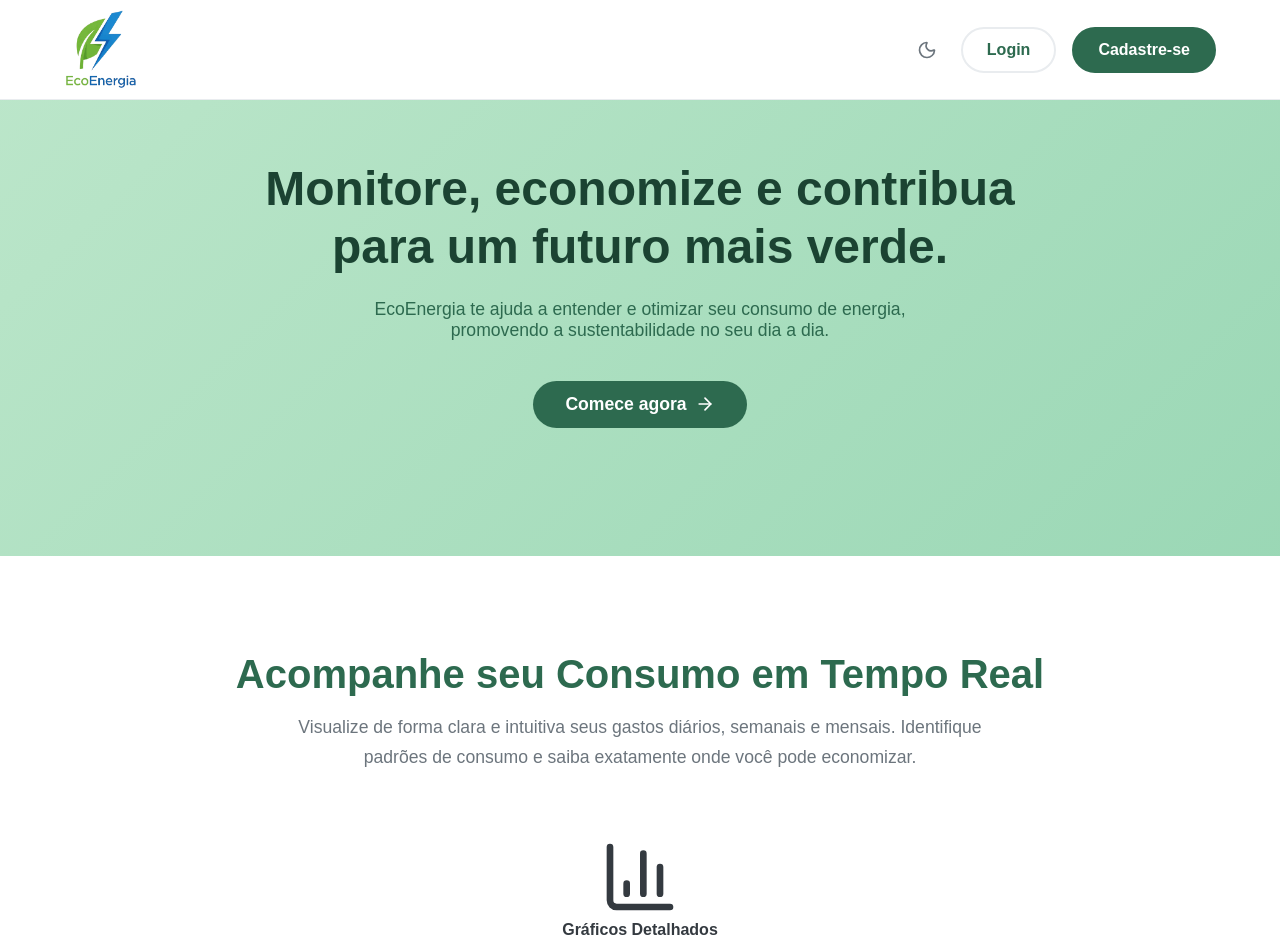
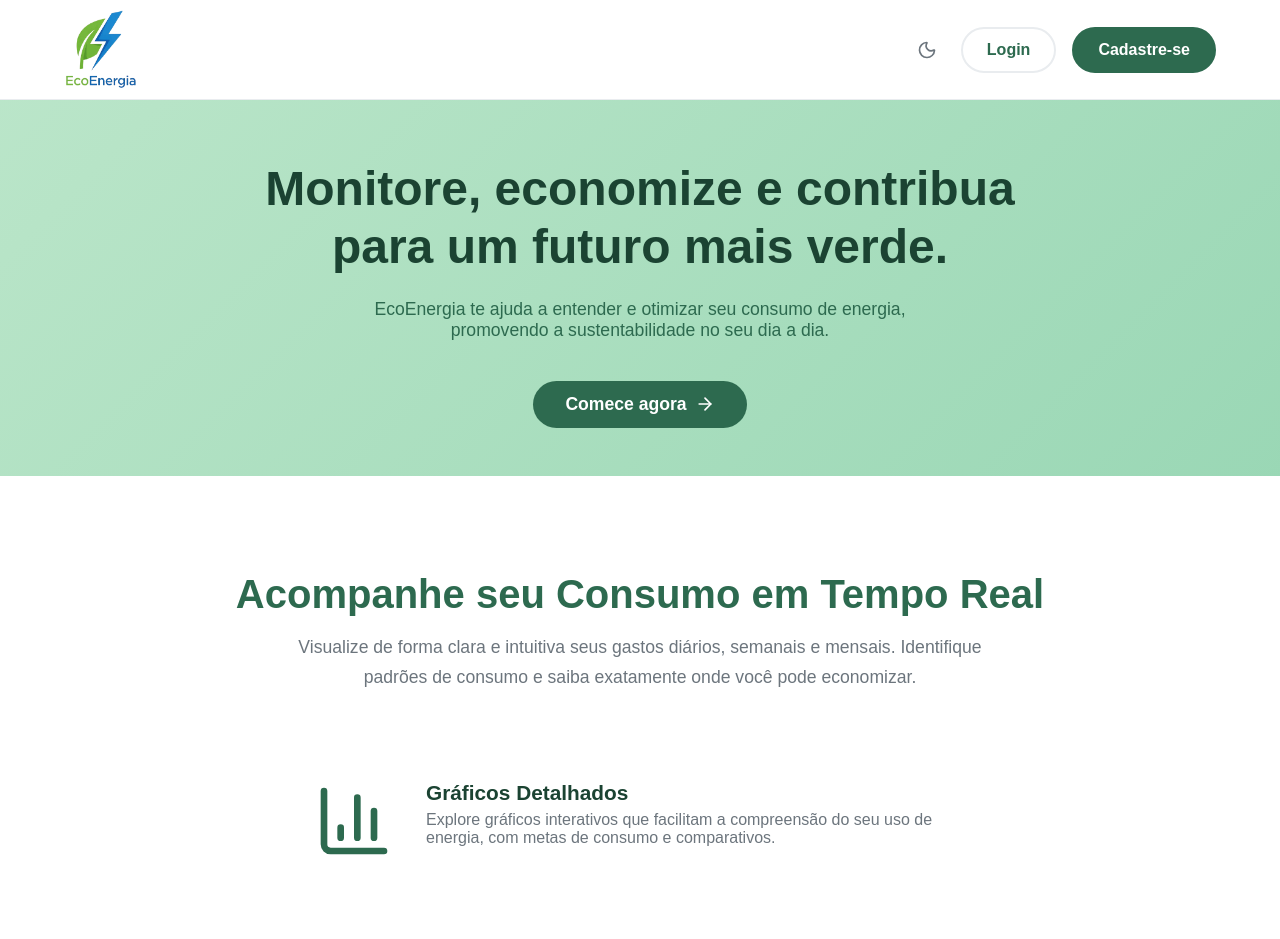
Before and after one commit to vfaels/ecoenergia-app, a React (Vite) app: page / in a window 1280 px wide. Shown: the top 939 px of the page. Built offline with nearby package versions, Linux system fonts and the light colour scheme.

Commit message:
refactor: remover comentários desnecessários e ajustar estilos na LandingPage

```diff
--- a/src/pages/LandingPage.tsx
+++ b/src/pages/LandingPage.tsx
@@ -7,7 +7,6 @@ import { BarChart3, Bot, Lightbulb, ArrowRight, History, Settings } from 'lucide
 import { PublicHeader } from '../components/common/PublicHeader';
 import { useAuth } from '../contexts/authContext';
 
-// Animação sutil para o background
 const gradientAnimation = keyframes`
   0% { background-position: 0% 50%; }
   50% { background-position: 100% 50%; }
@@ -18,8 +17,8 @@ const gradientAnimation = keyframes`
 
 const PageWrapper = styled.div`
   font-family: 'Poppins', sans-serif;
-  background-color: ${({ theme }) => theme.body}; /* Usa a cor do tema */
-  color: ${({ theme }) => theme.text}; /* Usa a cor do tema */
+  background-color: ${({ theme }) => theme.body};
+  color: ${({ theme }) => theme.text};
 `;
 
 const HeroSection = styled.section`
@@ -27,9 +26,8 @@ const HeroSection = styled.section`
   flex-direction: column;
   align-items: center;
   text-align: center;
-  padding: 8rem 2rem;
+  padding: 3rem 2rem;
   padding-top: 10rem;
-  /* O fundo agora se adapta ao tema */
   background: ${({ theme }) => theme.theme === 'light'
     ? 'linear-gradient(135deg, #d8f3dc, #b7e4c7, #95d5b2)'
     : 'linear-gradient(135deg, #1b4332, #2d6a4f, #40916c)'};
@@ -41,7 +39,6 @@ const HeroSection = styled.section`
     font-size: 3rem;
     font-weight: 800;
     line-height: 1.2;
-    /* A cor do texto principal se adapta ao tema */
     color: ${({ theme }) => theme.theme === 'light' ? '#1b4332' : '#FFFFFF'};
     max-width: 800px;
     margin-bottom: 1.5rem;
@@ -57,8 +54,8 @@ const HeroSection = styled.section`
 `;
 
 const PrimaryCallToAction = styled(Link)`
-  background-color: ${({ theme }) => theme.primary}; /* Usa a cor do tema */
-  color: #FFFFFF; /* Branco funciona bem em ambos os temas */
+  background-color: ${({ theme }) => theme.primary};
+  color: #FFFFFF;
   padding: 0.8rem 2rem;
   border-radius: 50px;
   text-decoration: none;
@@ -70,7 +67,7 @@ const PrimaryCallToAction = styled(Link)`
   transition: background-color 0.3s ease, transform 0.3s ease;
 
   &:hover {
-    background-color: ${({ theme }) => theme.primaryHover}; /* Usa a cor do tema */
+    background-color: ${({ theme }) => theme.primaryHover};
     transform: translateY(-2px);
   }
 `;
@@ -79,19 +76,19 @@ const Section = styled.section`
   padding: 6rem 5%;
   text-align: center;
   position: relative;
-  background-color: ${({ theme, color }) => color || theme.body}; /* Usa a cor do tema */
+  background-color: ${({ theme, color }) => color || theme.body};
   transition: background-color 0.3s ease;
 
   h3 {
     font-size: 2.5rem;
     font-weight: 700;
-    color: ${({ theme }) => theme.primary}; /* Usa a cor do tema */
+    color: ${({ theme }) => theme.primary};
     margin-bottom: 1rem;
   }
 
   p.section-description {
     font-size: 1.1rem;
-    color: ${({ theme }) => theme.textSecondary}; /* Usa a cor do tema */
+    color: ${({ theme }) => theme.textSecondary};
     line-height: 1.7;
     max-width: 700px;
     margin: 0 auto 4rem auto;
@@ -115,25 +112,60 @@ const ShapeDivider = styled.div`
   }
 
   .shape-fill {
-    fill: ${({ color }) => color}; /* Usa a cor da prop para a transição */
+    fill: ${({ color }) => color};
     transition: fill 0.3s ease;
   }
 `;
 
 const FeatureList = styled.div`
-  /* ... (código sem alterações) ... */
+display: flex;
+flex-direction: column;
+gap: 2rem;
+align-items: center;
+margin: 0 auto 2rem auto;
+width: 100%;
+max-width: 900px;
 `;
 
 const FeatureItem = styled.div`
-  /* A estilização interna já usava variáveis de tema, então está correta */
-  /* ... (código sem alterações) ... */
+  display: flex;
+  align-items: flex-start;
+  gap: 2rem;
+  justify-content: center;
+  margin: 0 auto 2.5rem auto;
+  max-width: 700px;
+  padding: 1.5rem;
+
+
+  svg {
+    flex-shrink: 0;
+    color: ${({ theme }) => theme.primary};
+    transition: color 0.3s ease;
+  }
+
+  .text-content {
+    text-align: left;
+
+    h4 {
+      font-size: 1.3rem;
+      font-weight: 700;
+      margin-bottom: 0.4rem;
+      color: ${({ theme }) => theme.theme === 'light' ? '#1b4332' : '#fff'};
+    }
+
+    p {
+      font-size: 1rem;
+      color: ${({ theme }) => theme.textSecondary};
+      margin: 0;
+    }
+  }
 `;
 
 const Footer = styled.footer`
   padding: 3rem 5%;
   text-align: center;
-  background-color: ${({ theme }) => theme.primaryHover}; /* Usa a cor do tema */
-  color: rgba(255, 255, 255, 0.8); /* Branco com transparência funciona bem nos dois temas */
+  background-color: ${({ theme }) => theme.primaryHover};
+  color: rgba(255, 255, 255, 0.8);
   transition: background-color 0.3s ease;
 
   p {
@@ -144,7 +176,7 @@ const Footer = styled.footer`
 // --- COMPONENTE PRINCIPAL ---
 
 export const LandingPage = () => {
-  const { isAuthenticated } = useAuth(); // <-- AQUI ESTÁ O USO DO HOOK
+  const { isAuthenticated } = useAuth();
   const navigate = useNavigate();
 
   useEffect(() => {
```
